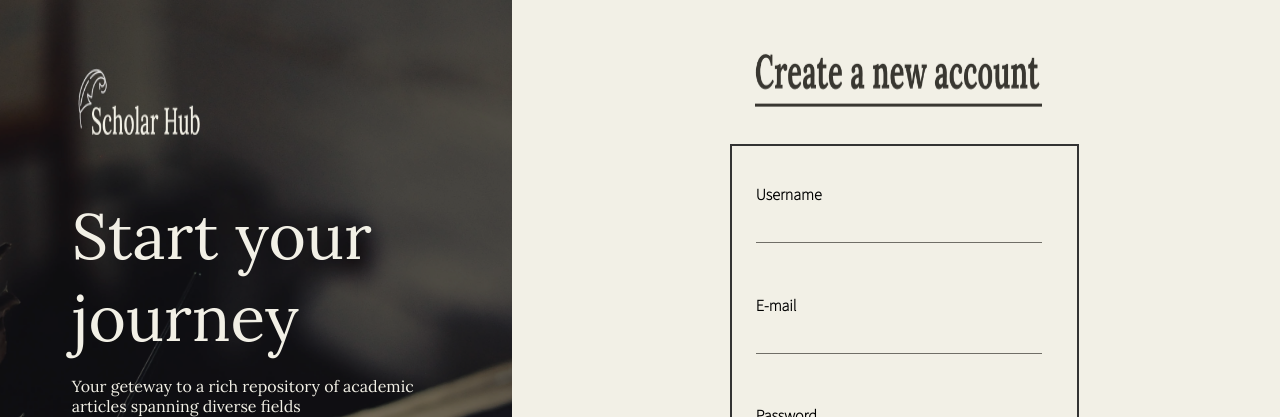
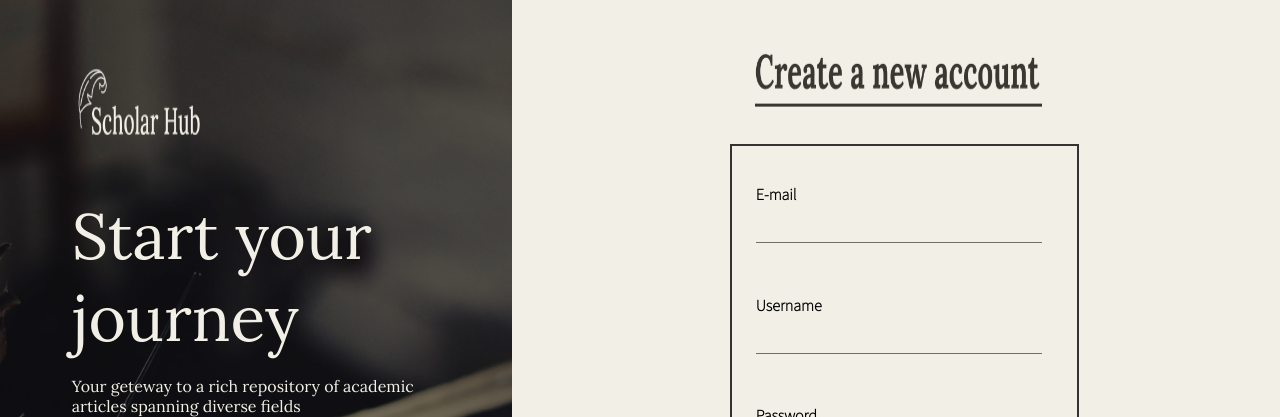
Before and after one commit to soufilouai/TP_IGL, a React (Create React App) app in the folder frontend/: page /Register in a window 1280 px wide. Shown: the top 417 px of the page. Built offline with nearby package versions, Linux system fonts and the light colour scheme.

Commit message:
linking login and register

```diff
--- a/frontend/package.json
+++ b/frontend/package.json
@@ -6,6 +6,7 @@
     "@testing-library/jest-dom": "^5.17.0",
     "@testing-library/react": "^13.4.0",
     "@testing-library/user-event": "^13.5.0",
+    "jwt-decode": "^4.0.0",
     "react": "^18.2.0",
     "react-dom": "^18.2.0",
     "react-router-dom": "^5.3.4",
--- a/frontend/src/Pages/Authpages/Login.js
+++ b/frontend/src/Pages/Authpages/Login.js
@@ -1,8 +1,10 @@
 import React, { useState } from "react";
 import { useHistory } from "react-router-dom/cjs/react-router-dom.min";
+import jwt_decode from "jwt-decode";
 
 import Authcomponennts from "../../Components/AuthComponents";
 
+import { Loginrequest } from "../../Services/Api";
 
 import "../../Styles/Authpages/login.css"
 
@@ -15,9 +17,9 @@ const Login = () => {
         history.push(page)
     }
 
-    const [emailinput,setemailinput] = useState('')
-    const handleemailchange= (email) => {
-        setemailinput(email)
+    const [usernameinput,setusernameinput] = useState('')
+    const handleusernamechange= (username) => {
+        setusernameinput(username)
     }
 
     const [passwordinput,setpasswordinput] = useState('')
@@ -28,15 +30,20 @@ const Login = () => {
     const handlecheckbox=() =>{
         setshowpassword(!showpassword)
     }
-    const login= () =>{
-        console.log("ur email is : ",emailinput+" and your password is :",passwordinput)
+    const login= async () =>{
+        console.log("ur username is : ",usernameinput+" and your password is :",passwordinput)
+        const response = await Loginrequest(usernameinput,passwordinput)
+        console.log(response)
+        const data =await response.json()
+        if(response.status === 200){
+            console.log("u r loged in ",data)
+        }else{
+            console.log("there's some err",data)
+        }
     }
-
     const handlesubmit=(e) =>{
         e.preventDefault()
     }
-
-
     return (
 
 
@@ -54,7 +61,7 @@ const Login = () => {
                 <img id="textimage" src="Sources/Images/text.png" alt="text "/>
                 <div id="infocontainer">
                     <form onSubmit={handlesubmit}>
-                        <Authcomponennts.Emailinput email={emailinput} handlechange={handleemailchange}/>
+                        <Authcomponennts.Usernameinput username={usernameinput} handlechange={handleusernamechange}/>
                         <Authcomponennts.Passwordinput showpassword={showpassword} password={passwordinput} handlechange={handlpasswordchange}/>
                         <Authcomponennts.Checkbox content={"Show password"} check={showpassword} handlechange={handlecheckbox}/>
                         <Authcomponennts.Submitbutton content={'Log in'} submitfunction={login}/>
--- a/frontend/src/Pages/Authpages/Register.js
+++ b/frontend/src/Pages/Authpages/Register.js
@@ -5,7 +5,7 @@ import { useHistory } from "react-router-dom/cjs/react-router-dom.min";
 
 import Authcomponennts from "../../Components/AuthComponents";
 
-import { RegisterRequest } from "../../Services/Api";
+import { RegisterRequest,Loginrequest } from "../../Services/Api";
 
 
 import "../../Styles/Authpages/register.css"
@@ -32,10 +32,23 @@ const [showpassword,setshowpassword] = useState(false)
 const handlecheckbox=() =>{
     setshowpassword(!showpassword)
 }
-const register= () =>{
+const register= async () =>{
     console.log("ur username is :",usernameinput+"ur email is : ",emailinput+" and your password is :",passwordinput)
-    const response = RegisterRequest(usernameinput,emailinput,passwordinput);
-    console.log(response);
+    const response =await RegisterRequest(usernameinput,emailinput,passwordinput)
+    const data = await response.json()// to display the messages according to the specific 404 err
+    if(response.status === 200 ){
+       console.log("u r registered ",data)
+       const response2 = Loginrequest(usernameinput,passwordinput)
+       const data2 = await response2.json() // to retrieve the token and send it to the next page
+       if(response2.status ===200){
+        console.log("u r loged in ",data2)
+
+       }else{
+        console.log("ther's some err",data2)
+       }
+    }else{
+        console.log("there's some err",data)
+    }
 
 }
 
@@ -57,8 +70,8 @@ const handlesubmit=(e) =>{
             <img id="textimage" src="Sources/Images/text2.png" alt="text "/>
                 <div id="infocontainer">
                     <form onSubmit={handlesubmit}>
+                        <Authcomponennts.Emailinput email={emailinput} handlechange={handleemailchange}/>
                         <Authcomponennts.Usernameinput username={usernameinput} handlechange={handleusernamechange}/>
-                        <Authcomponennts.Emailinput email={emailinput} handlechange={handleemailchange}/>
                         <Authcomponennts.Passwordinput showpassword={showpassword} password={passwordinput} handlechange={handlpasswordchange}/>
                         <Authcomponennts.Checkbox content={"Show password"} check={showpassword} handlechange={handlecheckbox}/>
                         <Authcomponennts.Submitbutton content={'Get started'} submitfunction={register}/>
--- a/frontend/src/Services/Api.js
+++ b/frontend/src/Services/Api.js
@@ -1,11 +1,3 @@
-import axios from 'axios'
-
-const MAIN_URL = 'http://127.0.0.1:8000/';
-
-const api = axios.create({
-    baseURL : '${MAIN_URL}',
-});
-
 
 export const RegisterRequest = async (username,email,password) => {
     let response  = fetch('http://127.0.0.1:8000/api/users/register/', {
@@ -19,9 +11,17 @@ export const RegisterRequest = async (username,email,password) => {
     return response;
 };
 
-export const login = async () => {
+export const Loginrequest = async (username,password) => {
 
 
-
+    let response  = fetch('http://127.0.0.1:8000/api/users/login/', {
+        method:'POST',
+        // mode: 'no-cors',
+        headers:{
+            'Content-Type' : 'application/json'
+        },
+        body: JSON.stringify({'username': username,'password':password})
+    })
+    return response;
 
 };
--- a/frontend/src/Styles/Authpages/login.css
+++ b/frontend/src/Styles/Authpages/login.css
@@ -99,17 +99,17 @@
     left: 57%;
 
   }
-  #emaillabel{
+  #usernamelabel{
     font-family: Sourcesans;
     font-weight: 600;
     position: absolute;
     width: 15%;
     height: 15%;
-    top: 20%;
+    top: 50%;
     left: 7%;
     white-space: nowrap;
   }
-  .emailinput{
+  .usernameinput{
     position: absolute;
     width: 80%;
     height: 3%;
--- a/frontend/src/Styles/Authpages/register.css
+++ b/frontend/src/Styles/Authpages/register.css
@@ -1,4 +1,4 @@
-/* login.css */
+/* register.css */
 
 #container {
     display: flex;
@@ -96,7 +96,7 @@
     left: 57%;
 
   }
-  #usernamelabel{
+  #emaillabel{
     font-family: Sourcesans;
     font-weight: 600;
     position: absolute;
@@ -106,7 +106,7 @@
     left: 7%;
     white-space: nowrap;
   }
-  .usernameinput{
+  .emailinput{
     position: absolute;
     width: 80%;
     height: 3%;
@@ -118,7 +118,7 @@
     padding: 5px;
     outline: none;
   }
-  #emaillabel{
+  #usernamelabel{
     font-family: Sourcesans;
     font-weight: 600;
     position: absolute;
@@ -128,7 +128,7 @@
     left: 7%;
     white-space: nowrap;
   }
-  .emailinput{
+  .usernameinput{
     position: absolute;
     width: 80%;
     height: 3%;
```
Also changed, not shown: frontend/src/Pages/HomeVariants/testadminhome.js (added, +11 -0 lines), frontend/src/Pages/HomeVariants/testuserhome.js (added, +9 -0 lines), 1 other file (tests, documents, lock files or other folders).
